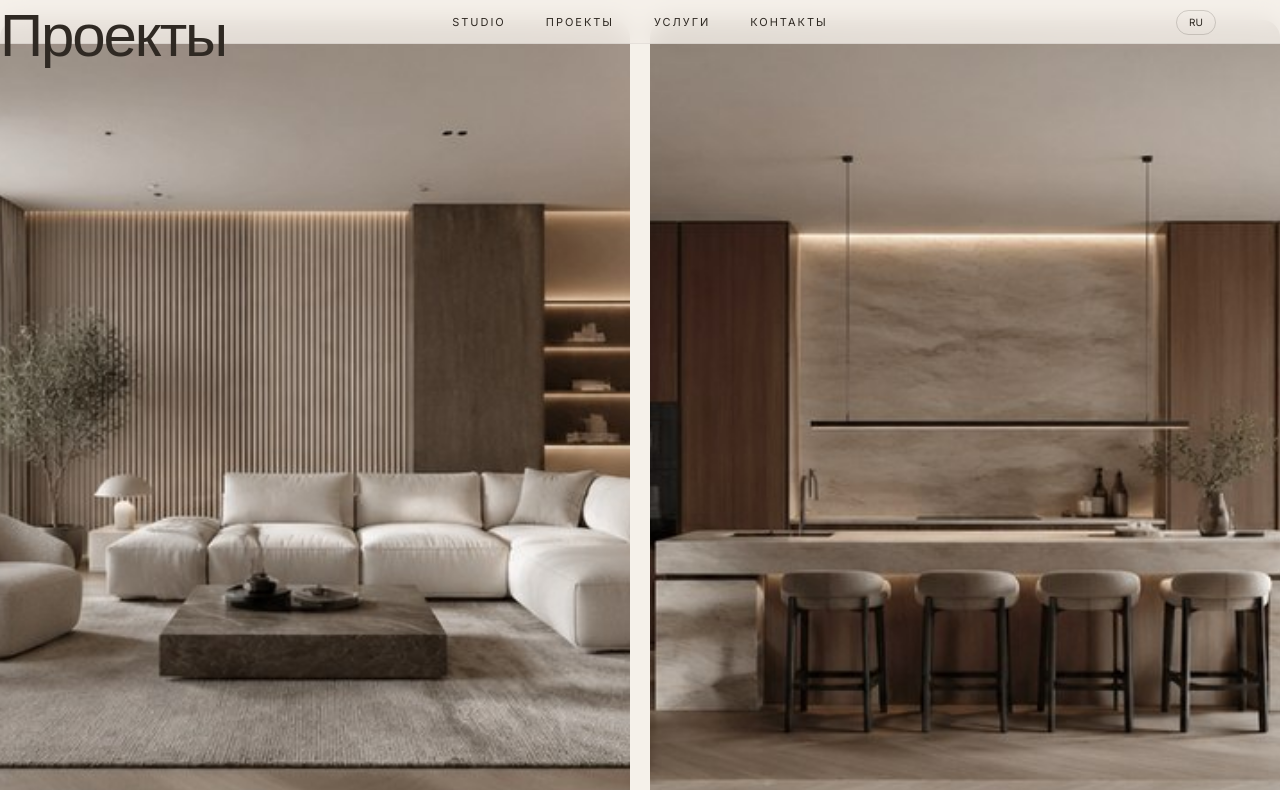
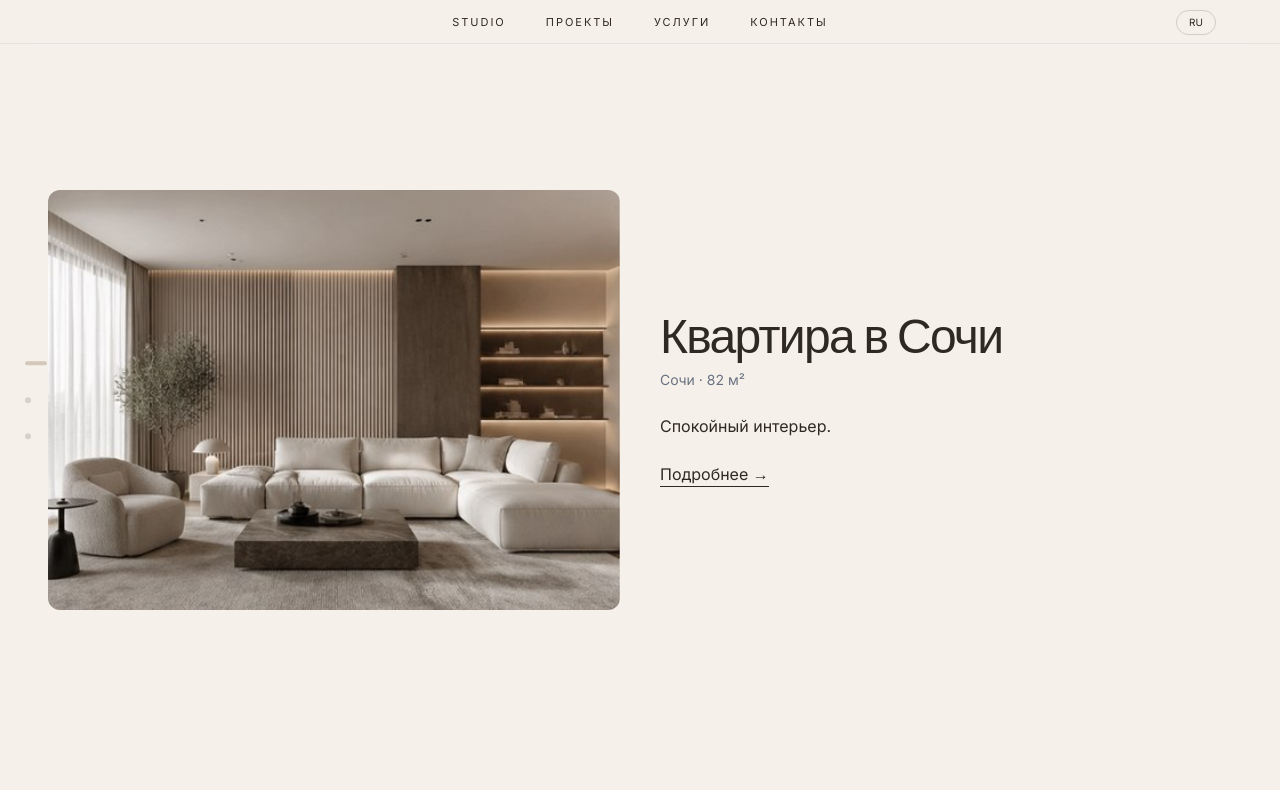
Before and after one commit to pacman-codes/zoya-interior, a Next.js app: page /projects in a window 1280 px wide. Shown: the top 790 px of the page. Built offline with nearby package versions, Linux system fonts and the light colour scheme.

Commit message:
checkpoint: before globals css cleanup

```diff
--- a/src/app/page.tsx
+++ b/src/app/page.tsx
@@ -9,14 +9,28 @@ import { ProjectCta } from "@/components/sections/ProjectCta";
 import { Footer } from "@/components/layout/Footer";
 import { getLocale } from "@/lib/i18n";
 
+function getInitialSlide(slide: string | string[] | undefined) {
+  const value = Array.isArray(slide) ? slide[0] : slide;
+
+  if (value === "projects") return 1;
+  if (value === "about") return 2;
+  if (value === "services") return 3;
+  if (value === "team") return 4;
+  if (value === "contacts") return 5;
+
+  return 0;
+}
+
 export default async function Home(props: {
   searchParams: Promise<{ [key: string]: string | string[] | undefined }>;
 }) {
-  const locale = await getLocale(props.searchParams);
+  const searchParams = await props.searchParams;
+  const locale = await getLocale(Promise.resolve(searchParams));
+  const initialSlide = getInitialSlide(searchParams.slide);
 
   return (
     <SiteShell locale={locale}>
-      <HomePresentationScroll>
+      <HomePresentationScroll initialSlide={initialSlide}>
         <div data-slide="true" className="presentation-slide">
           <Hero locale={locale} />
         </div>
--- a/src/app/projects/page.tsx
+++ b/src/app/projects/page.tsx
@@ -1,9 +1,6 @@
 import { SiteShell } from "@/components/layout/SiteShell";
-import { ProjectCard } from "@/components/ui/ProjectCard";
-import { Section } from "@/components/ui/Section";
-import { projects } from "@/data/projects";
-import { getLocale, t } from "@/lib/i18n";
-import { safeArray } from "@/lib/safe";
+import { ProjectsPresentationPage } from "@/components/sections/ProjectsPresentationPage";
+import { getLocale } from "@/lib/i18n";
 
 export default async function ProjectsPage(props: {
   searchParams: Promise<{ [key: string]: string | string[] | undefined }>;
@@ -12,16 +9,7 @@ export default async function ProjectsPage(props: {
 
   return (
     <SiteShell locale={locale}>
-      <Section
-        title={t(locale, "sections.allProjects")}
-        className="min-h-[calc(100dvh-7rem)] !pt-3 sm:!pt-4 lg:!pt-5 !pb-6 sm:!pb-8 lg:!pb-10"
-      >
-        <div className="grid gap-3 sm:grid-cols-2 lg:gap-5">
-          {safeArray(projects).map((project) => (
-            <ProjectCard key={project.slug} project={project} locale={locale} />
-          ))}
-        </div>
-      </Section>
+      <ProjectsPresentationPage locale={locale} />
     </SiteShell>
   );
 }
--- a/src/components/layout/HomePresentationScroll.tsx
+++ b/src/components/layout/HomePresentationScroll.tsx
@@ -1,10 +1,10 @@
 "use client";
 
 import { useEffect, useRef, useState } from "react";
-import { useSearchParams } from "next/navigation";
 
 type Props = {
   children: React.ReactNode;
+  initialSlide?: number;
 };
 
 const slides = [
@@ -16,26 +16,11 @@ const slides = [
   "Контакты",
 ];
 
-function getInitialSlide(slide: string | null) {
-  if (slide === "projects") return 1;
-  if (slide === "about") return 2;
-  if (slide === "services") return 3;
-  if (slide === "team") return 4;
-  if (slide === "contacts") return 5;
-  return 0;
-}
-
-export function HomePresentationScroll({ children }: Props) {
-  const searchParams = useSearchParams();
+export function HomePresentationScroll({ children, initialSlide = 0 }: Props) {
   const viewportRef = useRef<HTMLDivElement | null>(null);
-  const [index, setIndex] = useState(() => getInitialSlide(searchParams.get("slide")));
+  const [index, setIndex] = useState(initialSlide);
   const [slideHeight, setSlideHeight] = useState(0);
   const [isNavVisible, setIsNavVisible] = useState(true);
-
-  useEffect(() => {
-    const next = getInitialSlide(searchParams.get("slide"));
-    setIndex(next);
-  }, [searchParams]);
 
   useEffect(() => {
     document.body.dataset.slideIndex = String(index);
@@ -59,11 +44,15 @@ export function HomePresentationScroll({ children }: Props) {
     document.documentElement.style.overflow = "hidden";
 
     let locked = false;
-    let hideTimer: ReturnType<typeof window.setTimeout>;
+    let hideTimer: number | undefined;
 
     const showNavTemporarily = () => {
       setIsNavVisible(true);
-      window.clearTimeout(hideTimer);
+
+      if (hideTimer) {
+        window.clearTimeout(hideTimer);
+      }
+
       hideTimer = window.setTimeout(() => {
         setIsNavVisible(false);
       }, 1600);
@@ -120,7 +109,11 @@ export function HomePresentationScroll({ children }: Props) {
     return () => {
       document.body.style.overflow = originalBodyOverflow;
       document.documentElement.style.overflow = originalHtmlOverflow;
-      window.clearTimeout(hideTimer);
+
+      if (hideTimer) {
+        window.clearTimeout(hideTimer);
+      }
+
       viewport.removeEventListener("wheel", onWheel);
       window.removeEventListener("wheel", onWheel);
       window.removeEventListener("keydown", onKeyDown);
--- /dev/null
+++ b/src/components/layout/ProjectsScroll.tsx
@@ -0,0 +1,96 @@
+"use client";
+
+import { Children, useEffect, useRef, useState } from "react";
+
+type Props = {
+  children: React.ReactNode;
+};
+
+export function ProjectsScroll({ children }: Props) {
+  const viewportRef = useRef<HTMLDivElement | null>(null);
+  const [index, setIndex] = useState(0);
+  const [height, setHeight] = useState(0);
+
+  useEffect(() => {
+    const el = viewportRef.current;
+    if (!el) return;
+
+    const update = () => setHeight(el.clientHeight);
+    update();
+    window.addEventListener("resize", update);
+
+    document.body.style.overflow = "hidden";
+
+    let locked = false;
+
+    const max = () =>
+      Math.max(0, el.querySelectorAll("[data-project]").length - 1);
+
+    const go = (dir: 1 | -1) => {
+      if (locked) return;
+
+      locked = true;
+      setIndex((i) => Math.max(0, Math.min(max(), i + dir)));
+
+      setTimeout(() => {
+        locked = false;
+      }, 420);
+    };
+
+    const onWheel = (e: WheelEvent) => {
+      e.preventDefault();
+      if (Math.abs(e.deltaY) < 6) return;
+      go(e.deltaY > 0 ? 1 : -1);
+    };
+
+    const onKey = (e: KeyboardEvent) => {
+      if (["ArrowDown", "PageDown", " "].includes(e.key)) {
+        e.preventDefault();
+        go(1);
+      }
+      if (["ArrowUp", "PageUp"].includes(e.key)) {
+        e.preventDefault();
+        go(-1);
+      }
+    };
+
+    window.addEventListener("wheel", onWheel, { passive: false });
+    window.addEventListener("keydown", onKey);
+
+    return () => {
+      document.body.style.overflow = "";
+      window.removeEventListener("wheel", onWheel);
+      window.removeEventListener("keydown", onKey);
+      window.removeEventListener("resize", update);
+    };
+  }, []);
+
+  return (
+    <>
+      <div ref={viewportRef} className="h-[100svh] overflow-hidden">
+        <div
+          className="transition-transform duration-500 ease-[cubic-bezier(0.4,0,0.2,1)]"
+          style={{
+            transform: `translate3d(0, -${index * height}px, 0)`,
+          }}
+        >
+          {children}
+        </div>
+      </div>
+
+      {/* navigation */}
+      <div className="slide-nav">
+        {Array.from({ length: Children.count(children) }).map((_, i) => (
+          <button
+            key={i}
+            onClick={() => setIndex(i)}
+            className={i === index ? "is-active" : ""}
+          >
+            <span className="slide-nav-dot" />
+            <span className="slide-nav-label">{i + 1}</span>
+          </button>
+        ))}
+      </div>
+    </>
+  );
+}
--- a/src/components/layout/SiteShell.tsx
+++ b/src/components/layout/SiteShell.tsx
@@ -1,3 +1,4 @@
+import { Suspense } from "react";
 import type { Locale } from "@/i18n";
 import { Header } from "./Header";
 import { Footer } from "./Footer";
@@ -10,8 +11,12 @@ type Props = {
 export function SiteShell({ locale, children }: Props) {
   return (
     <div className="min-h-screen">
-      <Header locale={locale} />
+      <Suspense fallback={null}>
+        <Header locale={locale} />
+      </Suspense>
+
       <main>{children}</main>
+
       <Footer locale={locale} />
     </div>
   );
--- /dev/null
+++ b/src/components/sections/ProjectsPresentationPage.tsx
@@ -0,0 +1,107 @@
+"use client";
+
+import Image from "next/image";
+import { useEffect, useRef, useState } from "react";
+import { ProjectsScroll } from "@/components/layout/ProjectsScroll";
+
+export function ProjectsPresentationPage({ locale }: { locale: "ru" | "en" }) {
+  const isRu = locale === "ru";
+
+  const [activeProject, setActiveProject] = useState<any | null>(null);
+  const [activeIndex, setActiveIndex] = useState(0);
+  const refs = useRef<(HTMLElement | null)[]>([]);
+
+  const projects = [
+    {
+      id: "1",
+      title: isRu ? "Квартира в Сочи" : "Apartment in Sochi",
+      meta: isRu ? "Сочи · 82 м²" : "Sochi · 82 m²",
+      cover: "/images/projects/sochi-apartment/cover.jpg",
+      images: ["/images/projects/sochi-apartment/cover.jpg"],
+      description: isRu ? "Спокойный интерьер." : "Calm interior.",
+    },
+    {
+      id: "2",
+      title: isRu ? "Семейный дом" : "Family house",
+      meta: isRu ? "180 м²" : "180 m²",
+      cover: "/images/projects/family-house/cover.jpg",
+      images: ["/images/projects/family-house/cover.jpg"],
+      description: isRu ? "Дом для семьи." : "Family house.",
+    },
+  ];
+
+  useEffect(() => {
+    const observer = new IntersectionObserver(
+      (entries) => {
+        const visible = entries.find((e) => e.isIntersecting);
+        if (!visible) return;
+        const i = Number(visible.target.getAttribute("data-project-index"));
+        setActiveIndex(i);
+      },
+      { threshold: 0.6 }
+    );
+
+    refs.current.forEach((el) => el && observer.observe(el));
+    return () => observer.disconnect();
+  }, []);
+
+  return (
+    <ProjectsScroll>
+      {projects.map((p, i) => (
+        <section
+          key={p.id}
+          ref={(el) => {
+            refs.current[i] = el;
+          }}
+          data-project="true"
+          data-project-index={i}
+          className={`h-[100svh] grid lg:grid-cols-2 gap-10 px-12 items-center transition duration-500 ${
+            i === activeIndex ? "opacity-100" : "opacity-30"
+          }`}
+        >
+          <div
+            className="relative h-[420px] rounded-xl overflow-hidden cursor-pointer"
+            onClick={() => setActiveProject(p)}
+          >
+            <Image src={p.cover} alt="" fill className="object-cover" />
+          </div>
+
+          <div>
+            <h2 className="text-5xl">{p.title}</h2>
+            <p className="mt-2 text-sm text-gray-500">{p.meta}</p>
+            <p className="mt-6">{p.description}</p>
+
+            <button
+              onClick={() => setActiveProject(p)}
+              className="mt-6 border-b"
+            >
+              {isRu ? "Подробнее →" : "Details →"}
+            </button>
+          </div>
+        </section>
+      ))}
+
+      {activeProject && (
+        <div className="fixed inset-0 z-50 bg-black/30 backdrop-blur-md flex items-center justify-center p-6">
+          <div className="w-[900px] max-w-full max-h-[85vh] bg-white rounded-2xl p-8 overflow-auto shadow-2xl">
+            <button onClick={() => setActiveProject(null)}>
+              {isRu ? "Закрыть" : "Close"}
+            </button>
+
+            <h2 className="text-3xl mt-4">{activeProject.title}</h2>
+
+            <div className="mt-6 grid grid-cols-2 gap-4">
+              {activeProject.images.map((img: string) => (
+                <div key={img} className="relative h-[200px]">
+                  <Image src={img} alt="" fill className="object-cover rounded-lg" />
+                </div>
+              ))}
+            </div>
+
+            <p className="mt-6">{activeProject.description}</p>
+          </div>
+        </div>
+      )}
+    </ProjectsScroll>
+  );
+}
```
